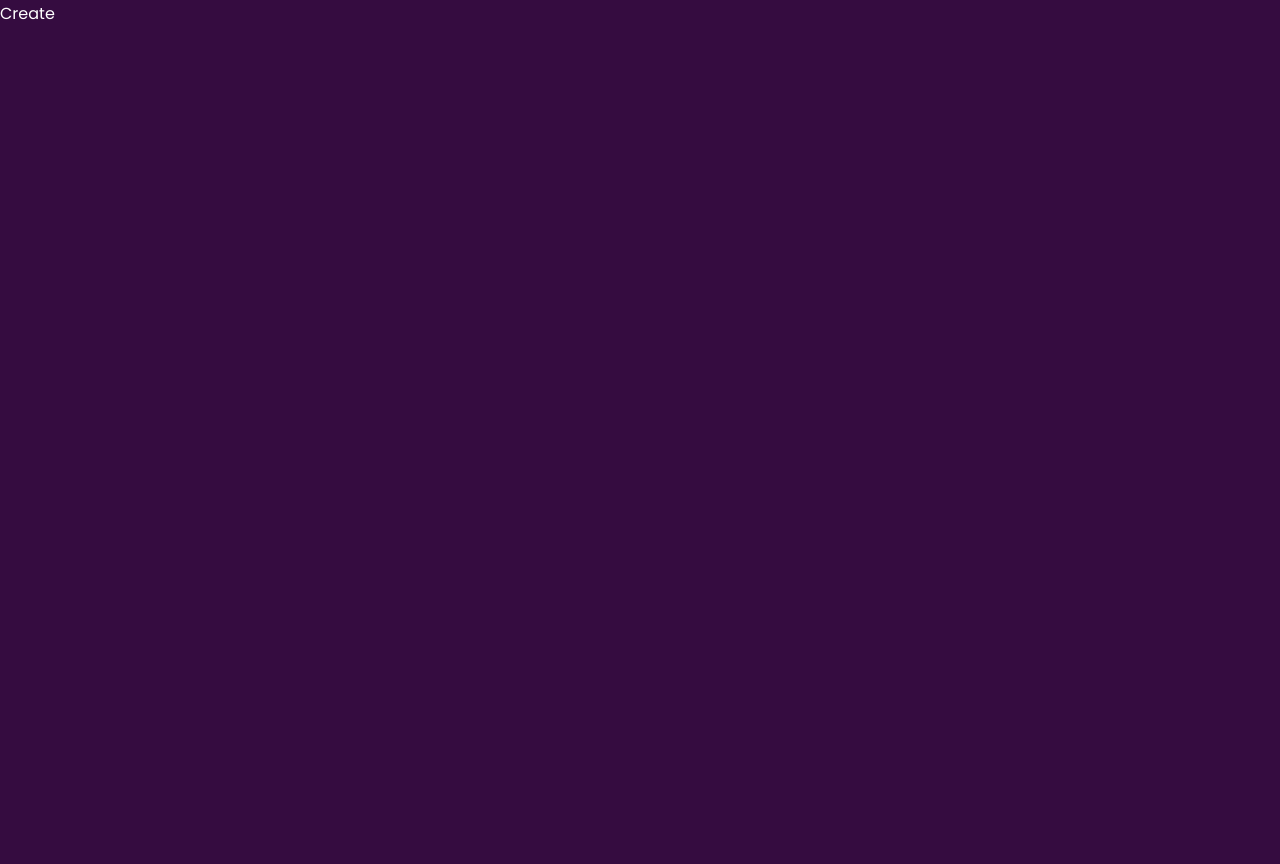
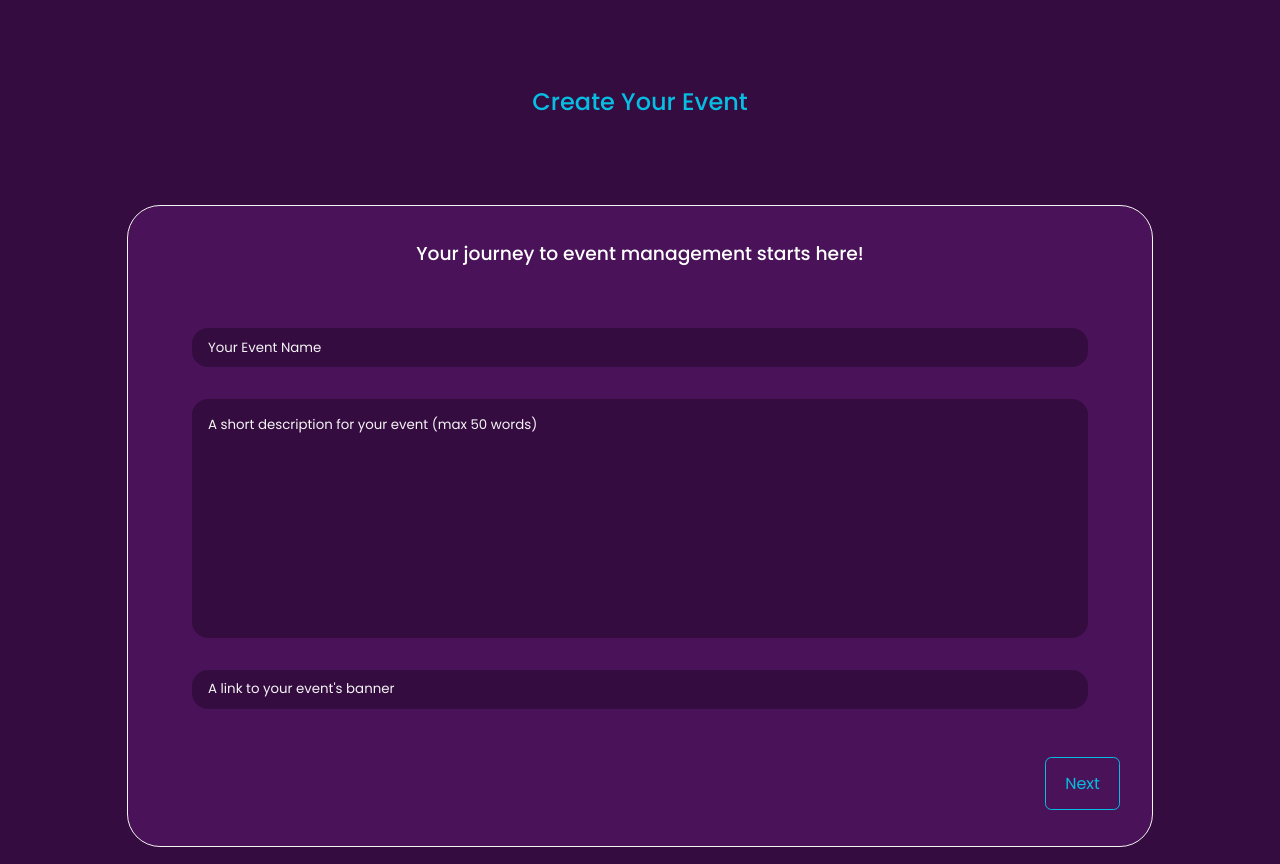
Before and after one commit to EveMark-App/web-front, a React (Create React App) app: page /create in a window 1280 px wide. Before the commit the page ends 800 px from the top, so only its background shows below. Built offline with nearby package versions, Linux system fonts and the light colour scheme.

Commit message:
Create event

```diff
--- a/src/components/Events/Create/Create.jsx
+++ b/src/components/Events/Create/Create.jsx
@@ -1,7 +1,123 @@
-import React from "react";
+import React, { useState } from "react";
+import "./create.css";
 
 const Create = () => {
-  return <div>Create</div>;
+  const [step, setStep] = useState(1);
+  const [formData, setFormData] = useState({
+    name: "",
+    short_description: "",
+    bannerURL: "",
+    location: "",
+    date: "",
+    price: "",
+    description: "",
+  });
+
+  const handleChange = (e) => {
+    setFormData({
+      ...formData,
+      [e.target.name]: e.target.value,
+    });
+  };
+
+  return (
+    <section className="create">
+      <h2>Create Your Event</h2>
+      <div className="create__container">
+        <div className="create__guide">
+          <h3>Your journey to event management starts here!</h3>
+        </div>
+        <form className="create__form">
+          <div className="step first__step" style={{ display: step === 1 ? "grid" : "none" }}>
+            <input
+              onChange={handleChange}
+              type="text"
+              name="name"
+              placeholder="Your Event Name"
+              value={formData.name}
+            />
+            <textarea
+              onChange={handleChange}
+              maxLength="50"
+              name="short_description"
+              placeholder="A short description for your event (max 50 words)"
+              value={formData.short_description}
+            />
+            <input
+              onChange={handleChange}
+              type="text"
+              name="bannerURL"
+              placeholder="A link to your event's banner"
+              value={formData.bannerURL}
+            />
+          </div>
+          <div className="step second__step" style={{ display: step === 2 ? "grid" : "none" }}>
+            <input
+              onChange={handleChange}
+              type="text"
+              name="location"
+              placeholder="Event's location"
+              value={formData.location}
+            />
+            <input
+              onChange={handleChange}
+              type="date"
+              name="date"
+              placeholder="Event's date"
+              value={formData.date}
+              style={{ color: "white" }}
+            />
+            <input
+              onChange={handleChange}
+              type="number"
+              name="price"
+              placeholder="Participation fee in TND"
+              value={formData.price}
+            />
+          </div>
+          <div className="step third__step" style={{ display: step === 3 ? "grid" : "none" }}>
+            <textarea
+              onChange={handleChange}
+              name="description"
+              placeholder="Describe your event in details"
+              value={formData.description}
+            />
+          </div>
+        </form>
+        <div className="nav__buttons">
+          <div
+            className="btn"
+            onClick={
+              step > 1
+                ? () => {
+                    setStep(step - 1);
+                  }
+                : null
+            }
+            style={{ opacity: step === 1 ? 0 : 1, pointerEvents: step === 1 ? "none" : "all" }}
+          >
+            Back
+          </div>
+          <div
+            className="btn"
+            onClick={
+              step < 3
+                ? () => {
+                    setStep(step + 1);
+                  }
+                : null
+            }
+            style={{ display: step === 3 ? "none" : "block", pointerEvents: step === 3 ? "none" : "all" }}
+          >
+            Next
+          </div>
+          <div className="btn btn-primary" type="submit" style={{ display: step === 3 ? "block" : "none" }}>
+            Submit
+          </div>
+        </div>
+      </div>
+    </section>
+  );
 };
 
 export default Create;
--- a/src/components/Events/Create/create.css
+++ b/src/components/Events/Create/create.css
@@ -0,0 +1,92 @@
+.create__header {
+  text-align: center;
+}
+
+.create {
+  display: grid;
+  align-items: center;
+  justify-content: center;
+}
+
+.create__container {
+  outline: 1px solid var(--color-light);
+  background-color: var(--color-bg-variant);
+  width: 80vw;
+  height: 80vh;
+  border-radius: 2rem;
+  padding: 2rem;
+  display: grid;
+  grid-template-rows: 10% 80% 10%;
+}
+
+.nav__buttons {
+  width: 100%;
+  display: flex;
+  justify-content: space-between;
+}
+
+.create__guide {
+  text-align: center;
+}
+
+.step {
+  position: relative;
+  justify-items: center;
+  align-items: center;
+  width: 100%;
+  height: 100%;
+  padding: 2rem;
+  gap: 2rem;
+}
+
+.first__step {
+  grid-template-rows: 10% 60% 10%;
+}
+
+.second__step {
+  grid-template-rows: 30% 30% 30%;
+}
+
+.third__step {
+}
+
+.second__step input {
+  height: auto !important;
+}
+
+.step input,
+textarea {
+  width: 100%;
+  height: 100%;
+  background: var(--color-bg);
+  padding: 1rem;
+  border-radius: 1rem;
+  outline: none;
+  color: var(--color-light);
+  font-family: "Poppins", sans-serif;
+  margin: 1rem 0;
+  resize: none;
+}
+
+.step input::placeholder,
+textarea::placeholder {
+  color: var(--color-light);
+}
+
+.step input:focus,
+textarea:focus {
+  border: 1px solid var(--color-primary);
+  background: var(--color-bg-variant);
+}
+
+/* Chrome, Safari, Edge, Opera */
+input::-webkit-outer-spin-button,
+input::-webkit-inner-spin-button {
+  -webkit-appearance: none;
+  margin: 0;
+}
+
+/* Firefox */
+input[type="number"] {
+  -moz-appearance: textfield;
+}
```
